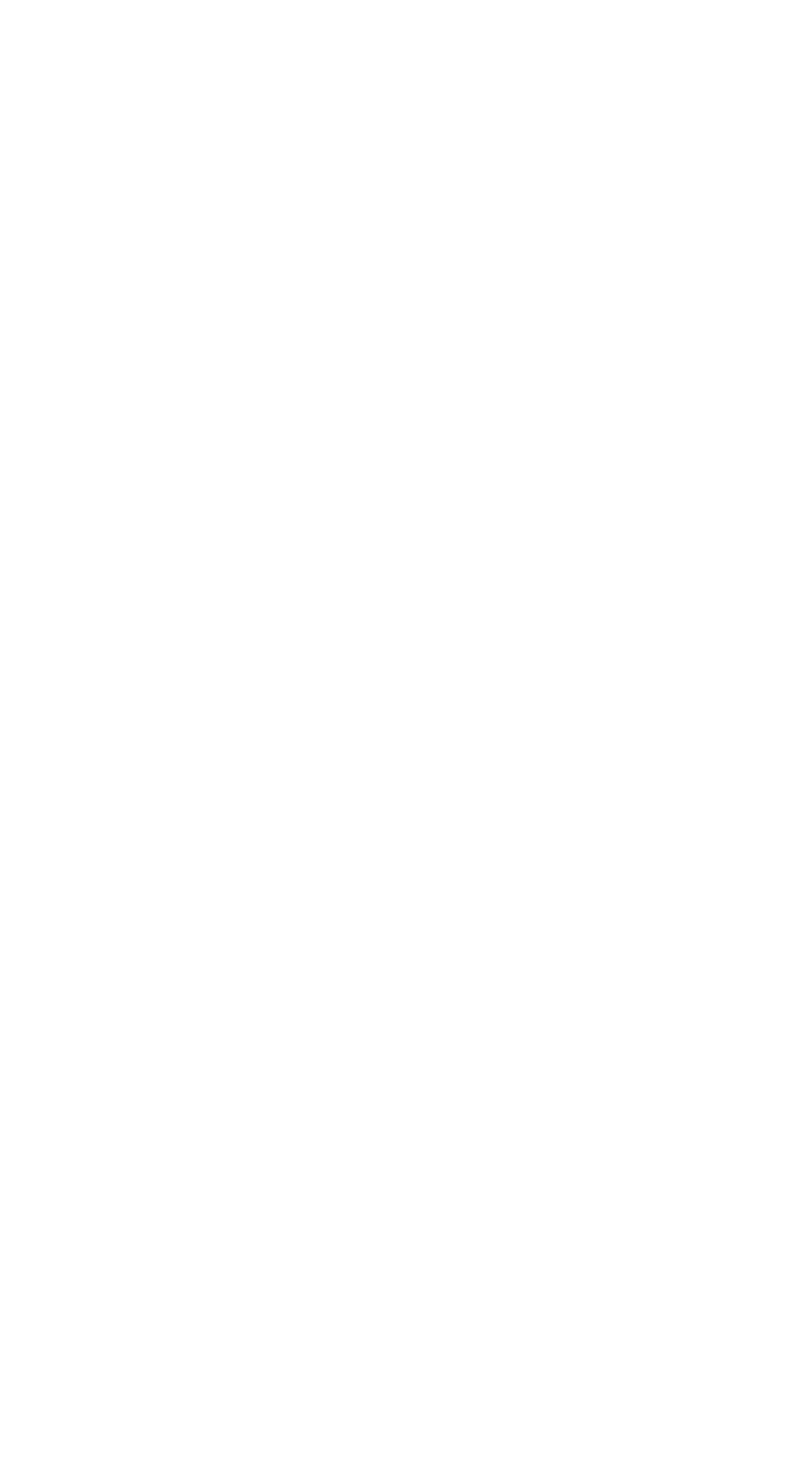
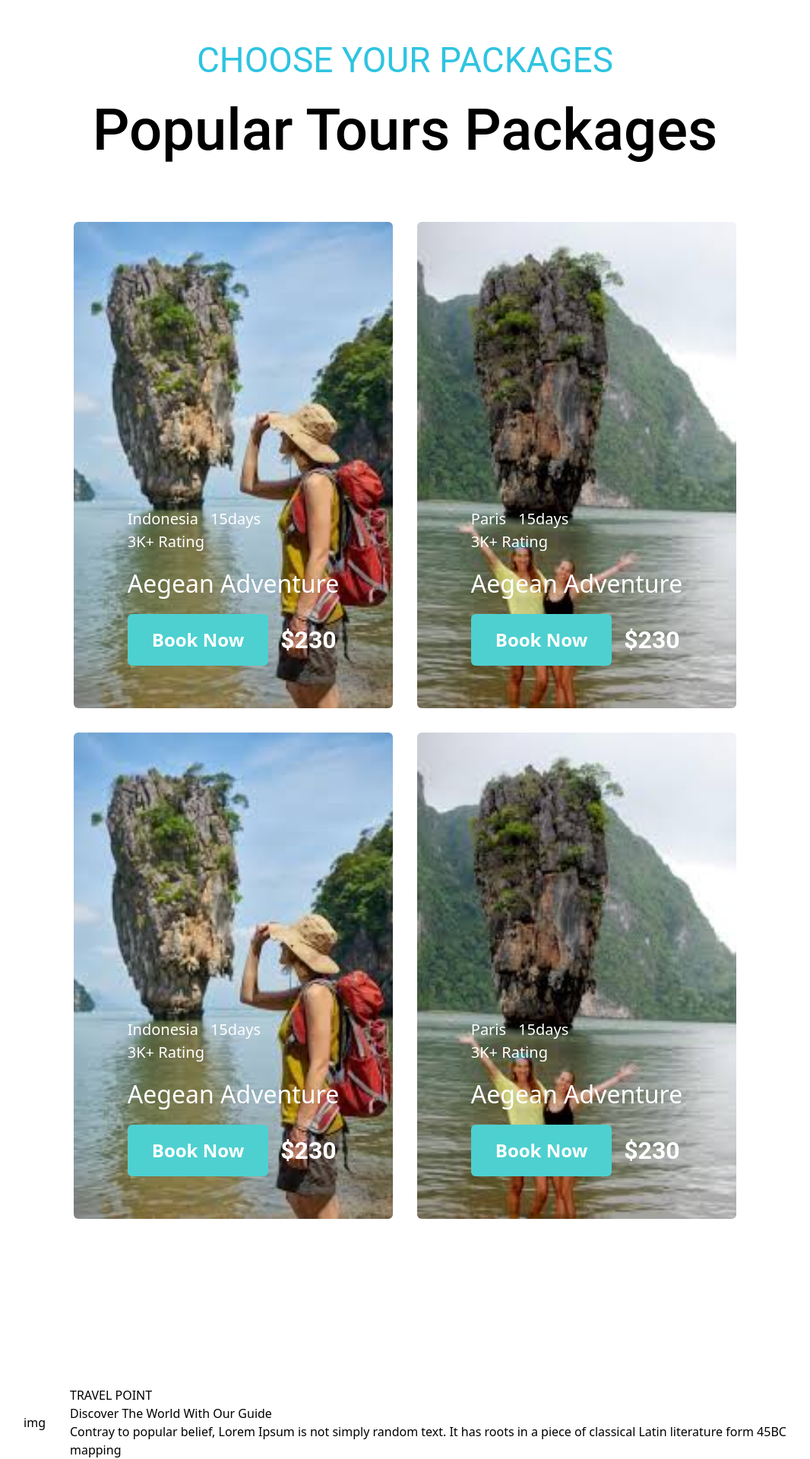
Before and after one commit to Tshewang2022/TravelPro, a React (Vite) app: page / in a window 1280 px wide. Shown: the part 3661-5581 px from the top of the page at 76% size, without its empty margins (107-1173 px from the left). Before the commit the page ends 3558 px from the top, so only its background shows below. Built offline with nearby package versions, Linux system fonts and the light colour scheme.

Commit message:
its better to give the image fixed with and height, and the flex-wrap after certain media_query

```diff
--- a/src/roots/pages/Home.tsx
+++ b/src/roots/pages/Home.tsx
@@ -2,7 +2,7 @@ import { MdKeyboardArrowDown } from "react-icons/md";
 import { about_img } from "../../assets/images";
 import { LuMoveRight } from "react-icons/lu";
 import { TiTick } from "react-icons/ti";
-import { supports } from "../../contants";
+import { packages, supports } from "../../contants";
 const Home = () => {
   return (
     <div>
@@ -134,10 +134,63 @@ const Home = () => {
         </div>
       </section>
       {/* === packages section === */}
+      <section className="py-[220px]">
+        <h2 className="font-roboto font-normal text-[46px] text-center text-[#2ec4e1] leading-normal">
+          CHOOSE YOUR PACKAGES
+        </h2>
+        <h1 className="font-roboto font-medium text-[76px] text-center leading-normal">
+          Popular Tours Packages
+        </h1>
+        <div className="flex justify-center md:flex-wrap gap-[32px] mt-[64px]">
+          {packages.map((pack) => (
+            <div
+              style={{ backgroundImage: `url(${pack.imgURL})` }}
+              className="flex items-end justify-center min-h-[640px] min-w-[420px] bg-no-repeat bg-cover rounded-md"
+            >
+              <div className="px-[32px] pb-[56px]">
+                <div className="flex gap-[16px] justify-start items-center">
+                  <p className="font-arial font-medium text-white text-[20px]">
+                    {pack.location}
+                  </p>
+                  <p className="font-arial font-medium text-white text-[20px]">
+                    {pack.days}
+                  </p>
+                </div>
+                <p className="font-arial font-medium text-white text-[20px] mb-[16px]">
+                  {pack.rating}
+                </p>
+                <h4 className="font-arial font-medium text-white text-[32px] mb-[16px]">
+                  {pack.title}
+                </h4>
+                <div className="flex justify-start items-center gap-[16px]">
+                  <button className="py-[16px] px-[32px] bg-[#4ED0D0] text-white font-semibold text-[24px] rounded-md">
+                    Book Now
+                  </button>
+
+                  <h4 className="font-roboto font-bold text-white text-[32px]">
+                    {pack.price}
+                  </h4>
+                </div>
+              </div>
+            </div>
+          ))}
+        </div>
+      </section>
+
+      {/* === travel point === */}
       <section>
-        <h2 className="font-roboto font-normal">CHOOSE YOUR PACKAGES</h2>
-        <h1>Popular Tours Packages</h1>
-        <div>this is the div</div>
+        <div className="flex justify-center items-center gap-[32px]">
+          <div>img</div>
+          <div>
+            <h4>TRAVEL POINT</h4>
+            <h1>Discover The World With Our Guide</h1>
+            <p>
+              Contray to popular belief, Lorem Ipsum is not simply random text.
+              It has roots in a piece of classical Latin literature form 45BC
+            </p>
+            <div>mapping</div>
+          </div>
+        </div>
       </section>
     </div>
   );
```
